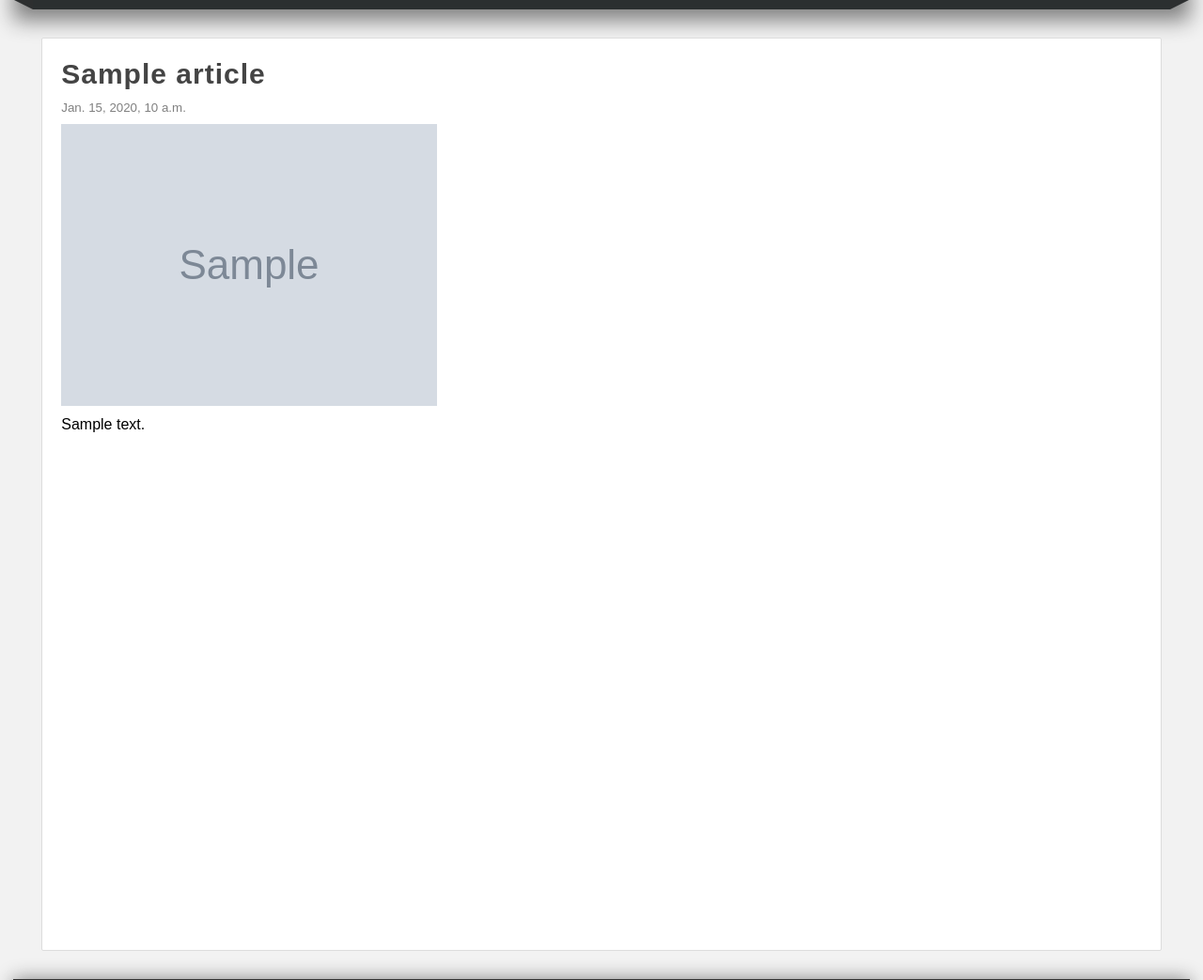
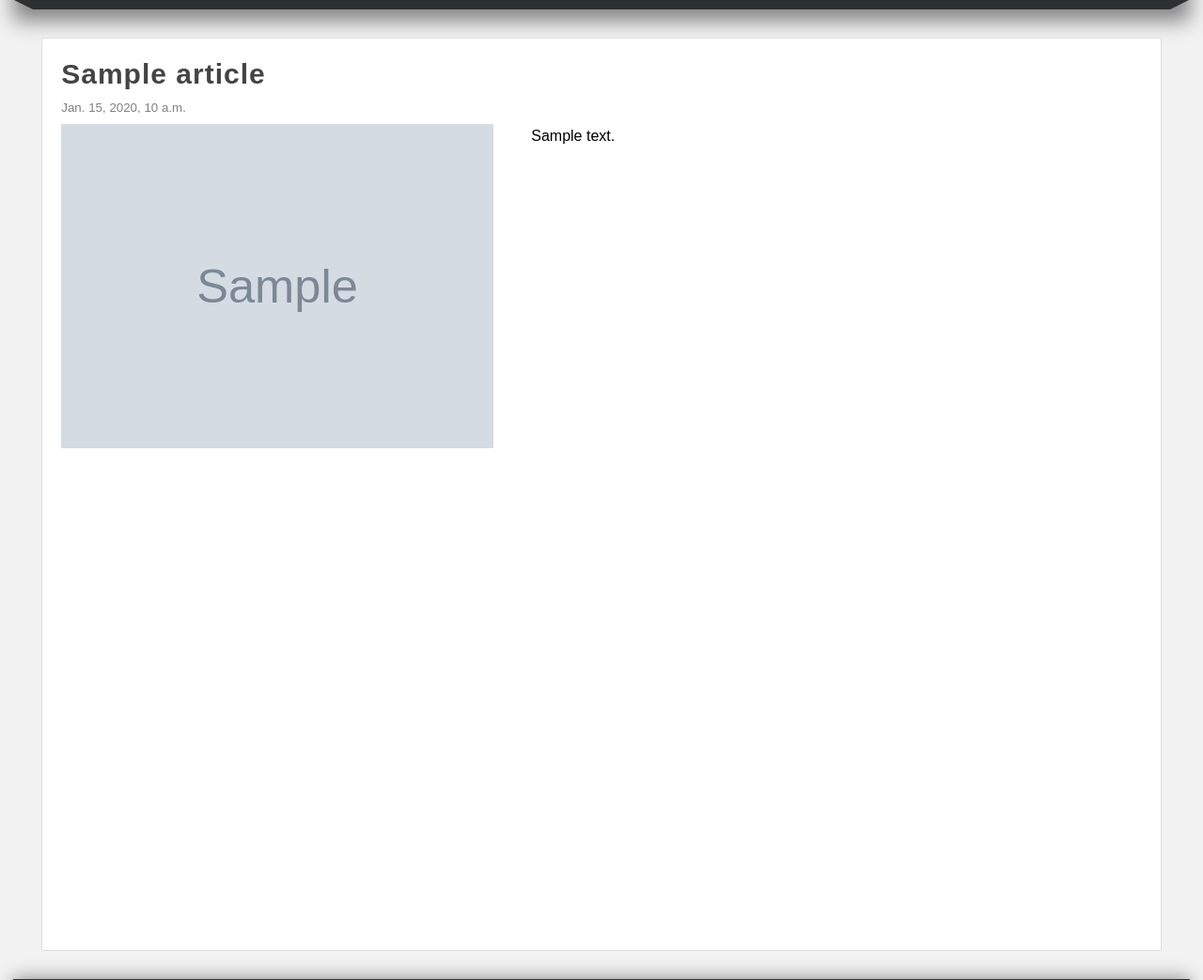
Before and after one commit to CornelioDev/Personal-Website-CMS, a Django app: template blog/templates/articles/detail.html in a window 1280 px wide. Shown: the part 182-1225 px from the top of the page at 94% size. Run offline with Django 3.2, Linux system fonts and the light colour scheme; the template is opened without the code that fills it: most values are stand-ins (such as "Sample title", 1, 10 or a date in 2020); grey boxes marked "Sample" are stand-in pictures.

Commit message:
Single article image align

```diff
--- a/mainapp/static/css/styles.css
+++ b/mainapp/static/css/styles.css
@@ -209,6 +209,16 @@ nav > ul > li:hover > ul > li:hover a {
     padding-left: 0;
 }
 
+.box .image {
+    float: left;
+    margin-right: 40px;
+    width: 460px;
+}
+
+.box .image img {
+    width: 100%;
+}
+
 .title {
     color: #444;
     letter-spacing: 1px;
```
